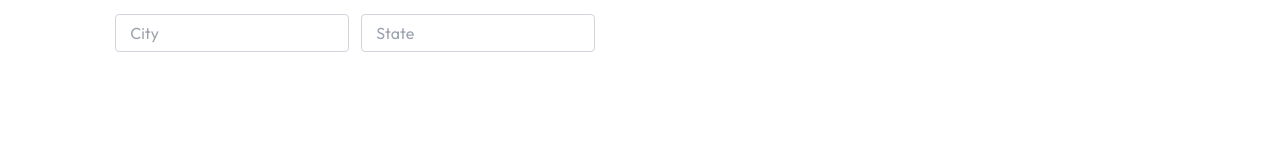
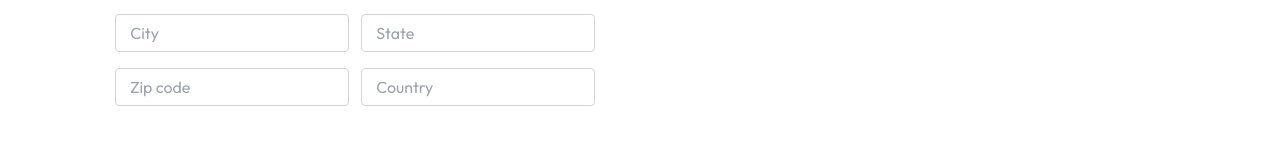
Before and after one commit to ashrafultusar/urban-frontend, a React (Vite) app in the folder urban-frontend/: page /place-order in a window 1280 px wide. Shown: the part 361-519 px from the top of the page. Built offline with nearby package versions, Linux system fonts and the light colour scheme.

Commit message:
added update

```diff
--- a/urban-frontend/src/pages/PlaceOrder.jsx
+++ b/urban-frontend/src/pages/PlaceOrder.jsx
@@ -43,6 +43,18 @@ const PlaceOrder = () => {
             type="text"
           />
         </div>
+        <div className="flex gap-3">
+          <input
+            className="border border-gray-300 rounded py-1.5 px-3.5 w-full"
+            placeholder="Zip code"
+            type="number"
+          />
+          <input
+            className="border border-gray-300 rounded py-1.5 px-3.5 w-full"
+            placeholder="Country"
+            type="text"
+          />
+        </div>
       </div>
     </div>
   );
```
